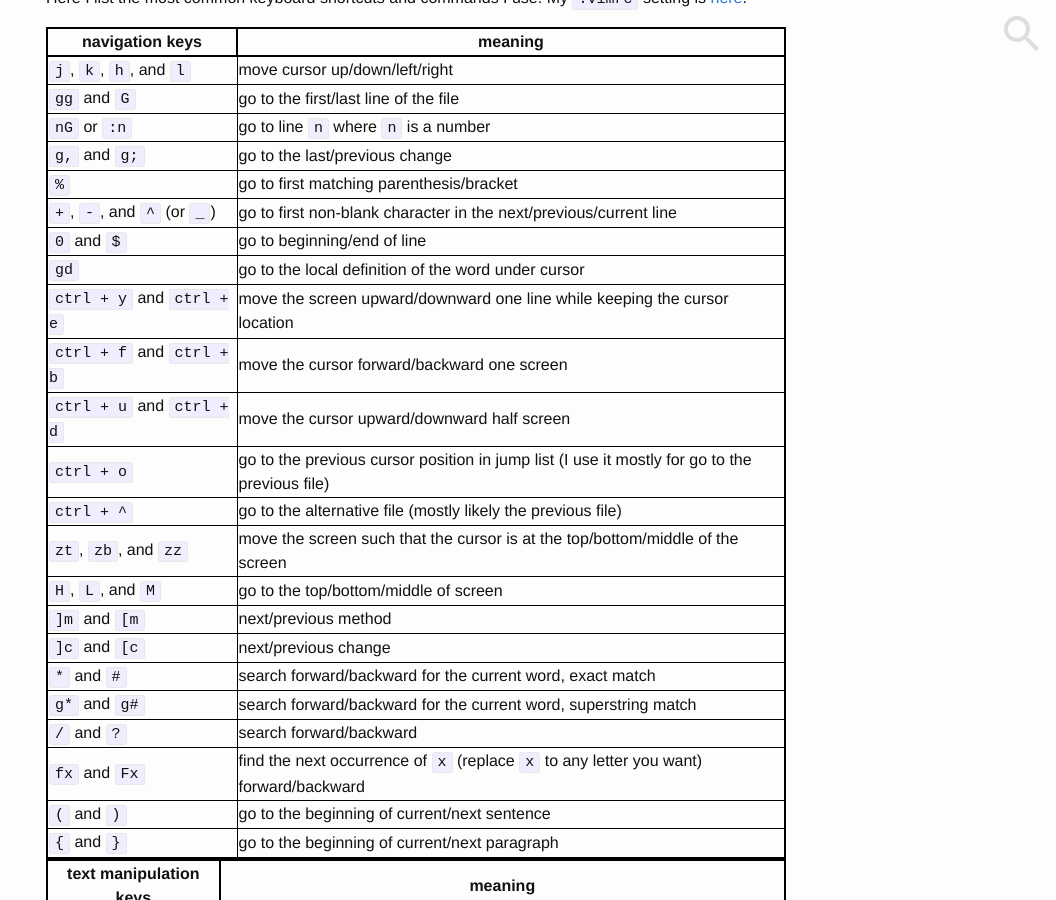
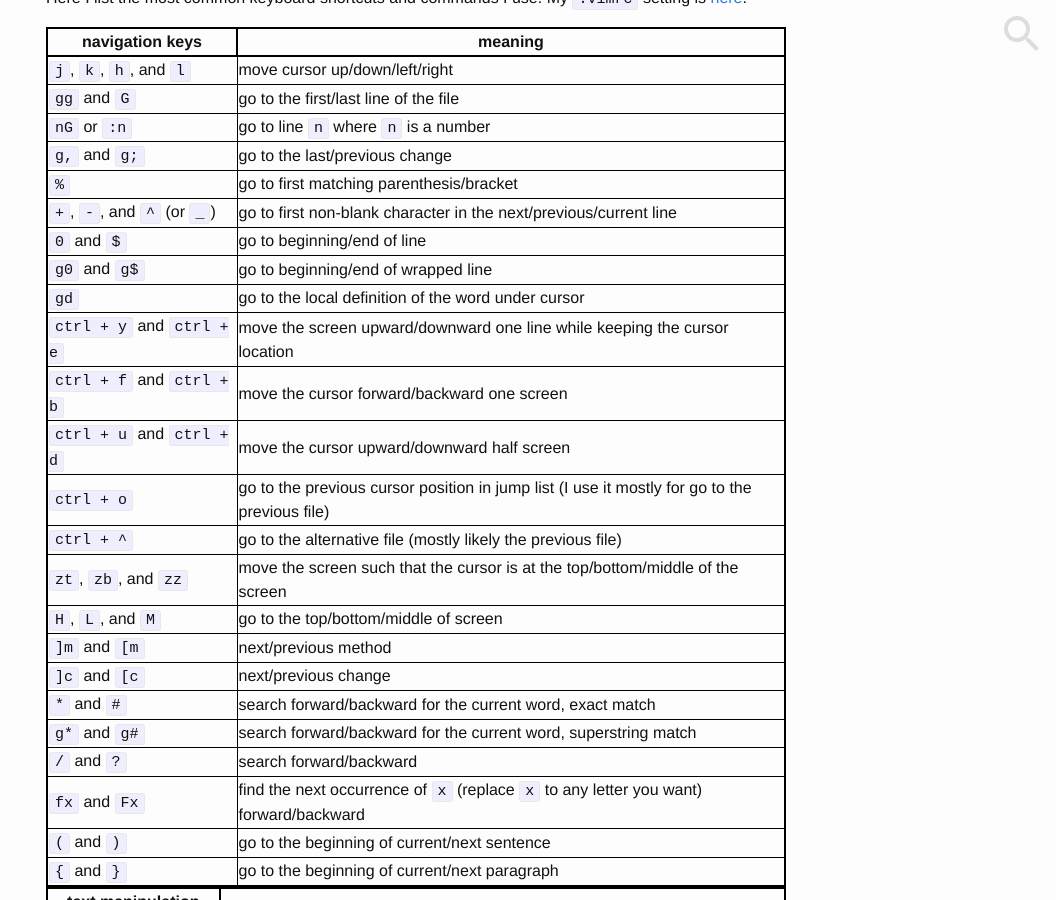
Before and after one commit to nosarthur/nosarthur.github.io, a Jekyll site: the page built from _posts/2020-06-27-vim-productivity.md, in a window 1280 px wide and 900 px high, scrolled down 788 px. Shown: the whole window, without its empty margins (224-1280 px from the left). Built offline with Jekyll 4.4.1, drawn with Linux system fonts in a browser that asks for light colours; comment, search, counter and statistics services are not loaded.

Commit message:
minor edits

```diff
--- a/_posts/2020-06-27-vim-productivity.md
+++ b/_posts/2020-06-27-vim-productivity.md
@@ -46,6 +46,7 @@ navigation keys | meaning
 `%` | go to first matching parenthesis/bracket
 `+`, `-`, and `^` (or `_`) | go to first non-blank character in the next/previous/current line
 `0` and `$` | go to beginning/end of line
+`g0` and `g$` | go to beginning/end of wrapped line
 `gd` | go to the local definition of the word under cursor
 `ctrl + y` and `ctrl + e` | move the screen upward/downward one line while keeping the cursor location
 `ctrl + f` and `ctrl + b`| move the cursor forward/backward one screen
```
Also changed, not shown: _drafts/copy-paste.md (+1 -1 lines).
